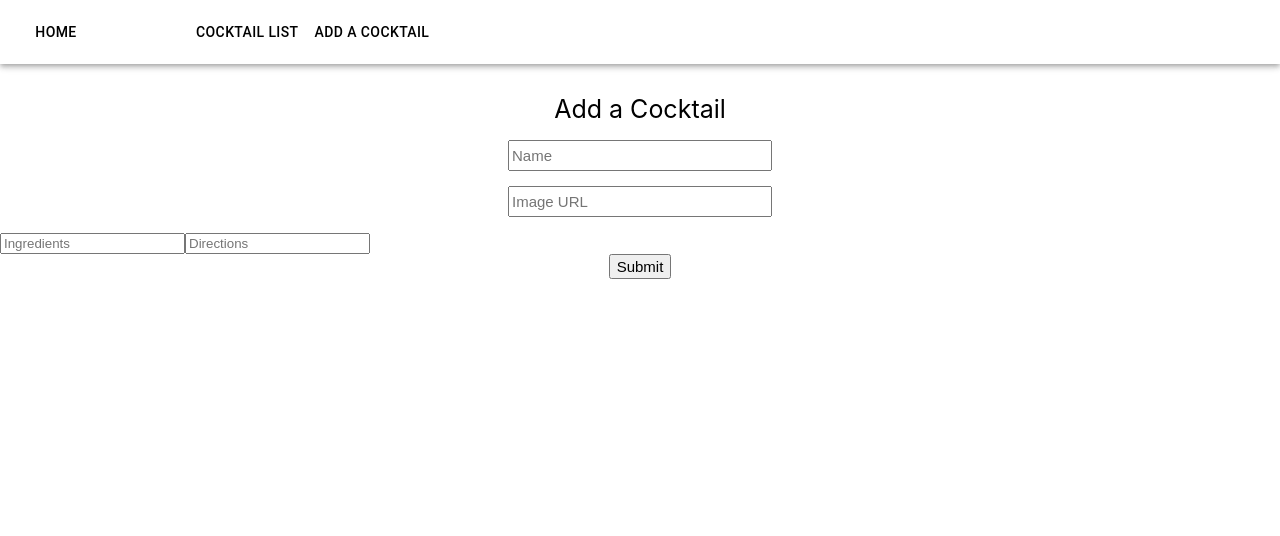
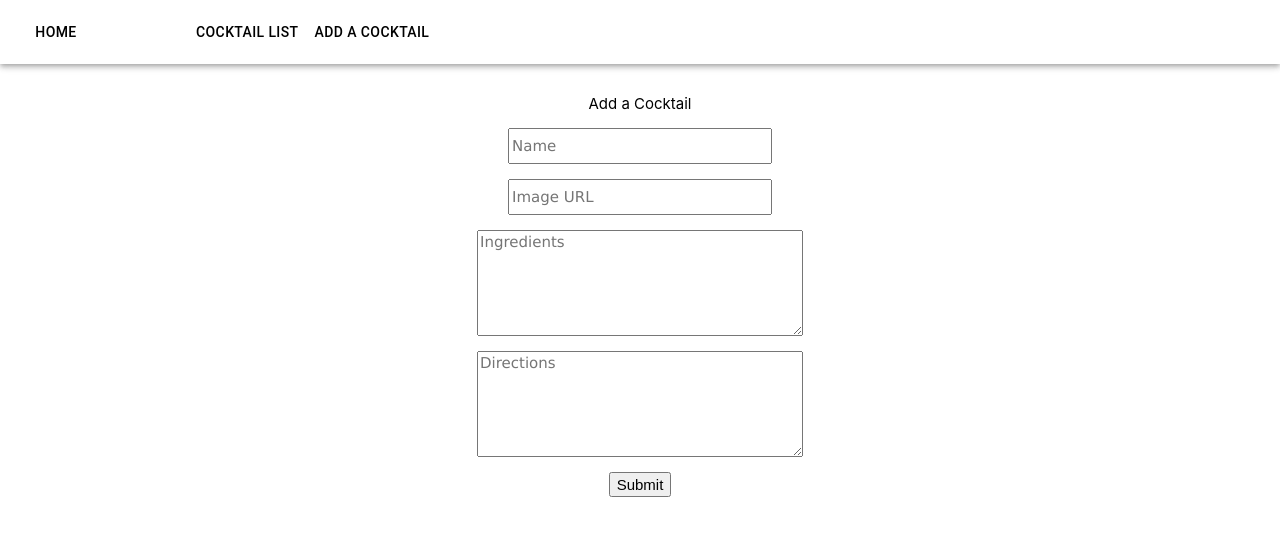
Before and after one commit to ngisah/cocktail-city-frontend, a React (Create React App) app: page /newcocktail in a window 1280 px wide. Shown: the top 536 px of the page. Built offline with nearby package versions, Linux system fonts and the light colour scheme; no server answers.

Commit message:
styling NewCocktail

```diff
--- a/src/Components/Home.js
+++ b/src/Components/Home.js
@@ -5,6 +5,7 @@ function Home() {
   return (
     <div>
         <h1 className='header'>Welcome to Cocktail City</h1>
+        <h3 className='quote'> “If life gives you limes, make mojitos” — Jimmy Buffett"</h3>
     </div>
   )
 }
--- a/src/Components/NavBar.js
+++ b/src/Components/NavBar.js
@@ -1,7 +1,7 @@
 import React from 'react'
 
 import { makeStyles } from '@material-ui/core/styles';
-import Container from '@material-ui/core/container';
+//import Container from '@material-ui/core/container';
 import AppBar from '@material-ui/core/AppBar';
 import Toolbar from '@material-ui/core/Toolbar';
 import Typography from '@material-ui/core/Typography';
--- a/src/Components/NewCocktail.js
+++ b/src/Components/NewCocktail.js
@@ -42,8 +42,8 @@ function NewCocktail({onAddCocktail}) {
     <label>Add a Cocktail</label>
     <input className='form-input' type="text" name="name" placeholder="Name" onChange={e => setName(e.target.value)}/>
     <input className='form-input' type="text" name="img" placeholder="Image URL" onChange={e => setImgURL(e.target.value)}/>
-    <input className='form-input2' type="text" name="ingredients" placeholder="Ingredients" onChange={e => setIngredients(e.target.value)}/>
-    <input className='form-input2' type="text" name="directions" placeholder="Directions" onChange={e => setDirections(e.target.value)}/>
+    <textarea className='form-input2' type="text" name="ingredients" placeholder="Ingredients" onChange={e => setIngredients(e.target.value)}/>
+    <textarea className='form-input2' type="text" name="directions" placeholder="Directions" onChange={e => setDirections(e.target.value)}/>
     <input type="submit" value="Submit" className='submit'/>
   </form>
 </div>
--- a/src/Components/style.css
+++ b/src/Components/style.css
@@ -4,12 +4,22 @@
 
 .image {
   width: 300px;
-    height: 200px;
+  height: auto;
+  padding-bottom: 20px;
   page-break-after: always;
 }
 
 .link {
-    font-family:'Lucida Sans', 'Lucida Sans Regular', 'Lucida Grande', 'Lucida Sans Unicode', Geneva, Verdana, sans-serif;
+  font-family: "Lucida Sans", "Lucida Sans Regular", "Lucida Grande",
+    "Lucida Sans Unicode", Geneva, Verdana, sans-serif;
+}
+.quote {
+  margin-left: 30px;
+  margin-right: 55%;
+  text-align: center;
+  font-style: italic;
+  font-family: cursive;
+  font-size: 24px;
 }
 
 .form-box {
@@ -20,26 +30,42 @@
 .cocktails {
   margin-left: 100px;
   margin-top: 80px;
-
 }
 
-
-  .form-box label{
+.form-box label {
   display: block;
   text-align: center;
   font-size: 20px;
   margin: 0 0 2vh 0;
-    font-size: 25px;
+  margin-left: auto;
+  margin-right: auto;
+  margin-block-end: 15px;
+  font-size: 15px;
 }
 
 .form-input {
   width: 20%;
-    height: 25px;
+  height: 30px;
   display: block;
   margin-left: auto;
   margin-right: auto;
   margin-block-end: 15px;
   font-size: 15px;
+  font-family: Verdana, Geneva, Tahoma, sans-serif;
+
+}
+
+.form-input2 {
+    width: 25%;
+    height: 100px;
+    display: block;
+    margin-left: auto;
+    margin-right: auto;
+    margin-block-end: 15px;
+    font-size: 15px;
+    overflow-wrap: break-word;
+    font-family: Verdana, Geneva, Tahoma, sans-serif;
+
   }
 
 .submit {
```
Lines whose indentation alone changed are shown as unchanged.
